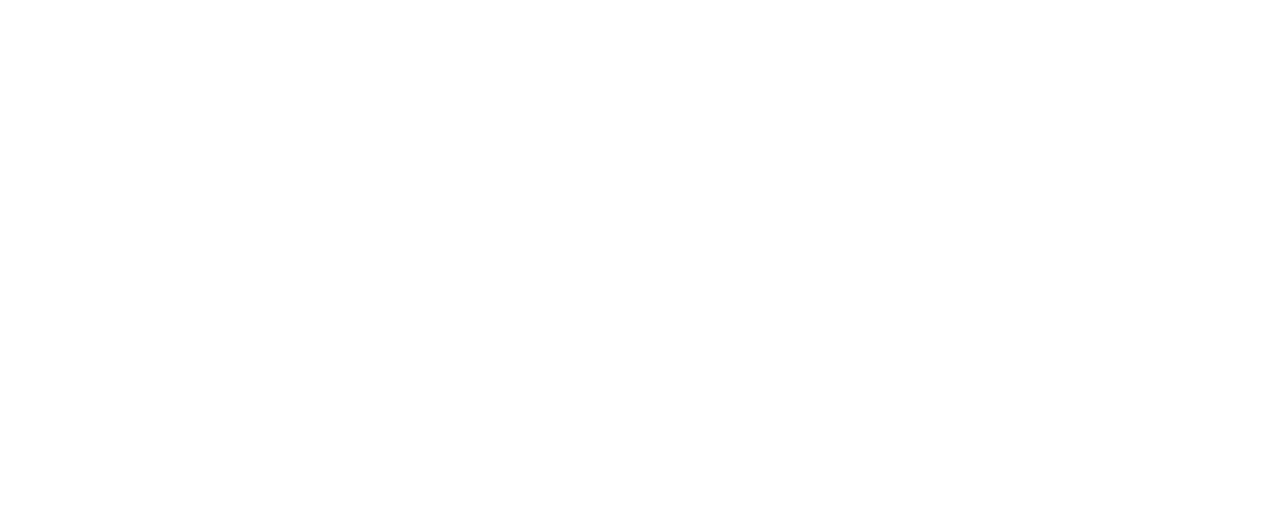
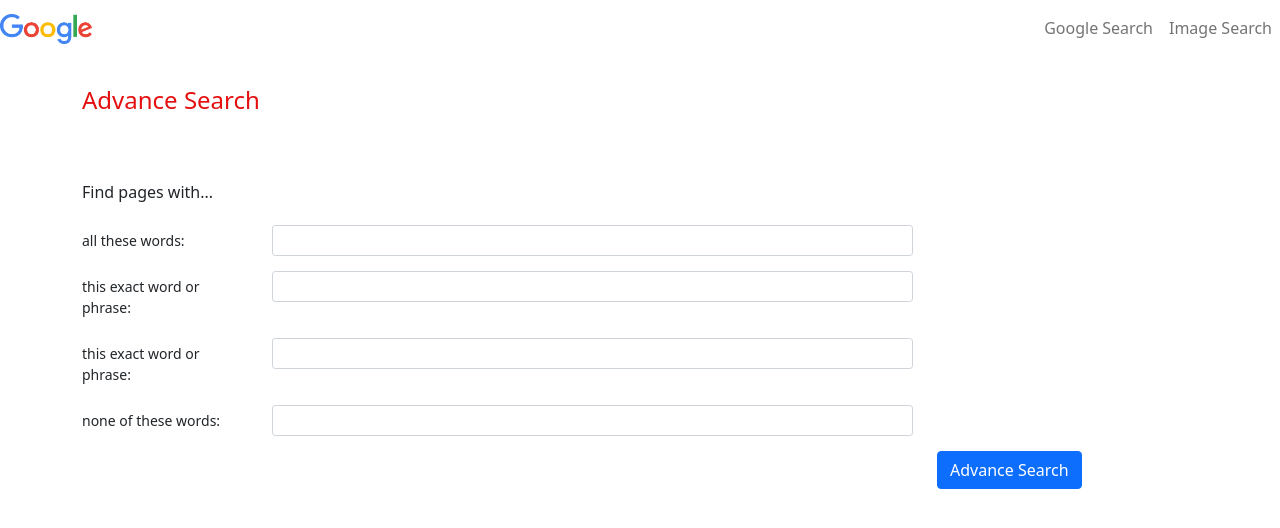
Before and after one commit to jeremydominguez001/33Pset0, a plain HTML site: page advance.html in a window 1280 px wide. Drawn offline with nearby package versions, Linux system fonts and the light colour scheme.

Commit message:
added advance search

```diff
--- a/advance.html
+++ b/advance.html
@@ -0,0 +1,88 @@
+<!doctype html>
+<html lang="en">
+<head>
+    <title>search</title>
+
+    <!-- Required meta tags -->
+    <meta charset="utf-8">
+    <meta name="viewport" content="width=device-width, initial-scale=1">
+
+    <!-- Bootstrap CSS -->
+    <link href="https://cdn.jsdelivr.net/npm/bootstrap@5.1.3/dist/css/bootstrap.min.css" rel="stylesheet" integrity="sha384-1BmE4kWBq78iYhFldvKuhfTAU6auU8tT94WrHftjDbrCEXSU1oBoqyl2QvZ6jIW3" crossorigin="anonymous">
+
+    <!-- Linking CSS -->
+    <link rel="stylesheet" href="styles.css">
+    <title>Hello, world!</title>
+</head>
+<body>
+    <nav class="navbar navbar-expand-lg navbar-light bg-light">
+        <div class="collapse navbar-collapse" id="navbarNav">
+            <ul class="navbar-nav">
+                <li class="nav-item">
+                    <a class="navbar-brand" href="index.html">
+                        <img src="images/logo.png" width="92" height="30" alt="">
+                    </a>
+                </li>
+            </ul>
+            <ul class="navbar-nav ms-auto">
+                <li class="nav-item">
+                    <a class="nav-link" href="index.html">Google Search</a>
+                </li>
+                <li class="nav-item">
+                    <a class="nav-link" href="image.html">Image Search</a>
+                </li>
+            </ul>
+        </div>
+    </nav>
+
+<div class="container">
+    <!-- Row for input & google search -->
+    <div class="row">
+        <div class="col" id="search_heading">
+            <h4>Advance Search</h4>
+        </div>
+    </div>
+    <form class="form-inline" action="https://google.com/search">
+        <div class="form-group row" id="input_rows">
+            <!-- <label for="colFormLabelSm" class="col-sm-2 col-form-label col-form-label-sm">all these words:</label> -->
+            <h6>Find pages with...</h6>
+        </div>
+        <div class="form-group row" id="input_rows">
+            <label for="colFormLabelSm" class="col-sm-2 col-form-label col-form-label-sm">all these words:</label>
+            <div class="col-sm-7">
+                <input type="text" name="as_q" class="form-control form-control-sm" id="colFormLabelSm" placeholder="">
+            </div>
+        </div>
+        <div class="form-group row" id="input_rows">
+            <label for="colFormLabelSm" class="col-sm-2 col-form-label col-form-label-sm">this exact word or phrase:</label>
+            <div class="col-sm-7">
+                <input type="text" name="as_epq" class="form-control form-control-sm" id="colFormLabelSm" placeholder="">
+            </div>
+        </div>
+        <div class="form-group row" id="input_rows">
+            <label for="colFormLabelSm" class="col-sm-2 col-form-label col-form-label-sm">this exact word or phrase:</label>
+            <div class="col-sm-7">
+                <input type="text" name="as_oq" class="form-control form-control-sm" id="colFormLabelSm" placeholder="">
+            </div>
+        </div>
+        <div class="form-group row" id="input_rows">
+            <label for="colFormLabelSm" class="col-sm-2 col-form-label col-form-label-sm">none of these words:</label>
+            <div class="col-sm-7">
+                <input type="text" name="as_eq" class="form-control form-control-sm" id="colFormLabelSm" placeholder="">
+            </div>
+        </div>
+        <div class="row">
+            <div class="col-sm-9"></div>
+            <div class="col-sm-3">
+                <input type="submit" class="btn btn-primary" value="Advance Search">
+            </div>
+        </div>
+    </form>
+
+
+</div>
+
+<!-- Option 1: Bootstrap Bundle with Popper -->
+<script src="https://cdn.jsdelivr.net/npm/bootstrap@5.1.3/dist/js/bootstrap.bundle.min.js" integrity="sha384-ka7Sk0Gln4gmtz2MlQnikT1wXgYsOg+OMhuP+IlRH9sENBO0LRn5q+8nbTov4+1p" crossorigin="anonymous"></script>
+</body>
+</html>
--- a/styles.css
+++ b/styles.css
@@ -16,7 +16,6 @@ body{
 }
 
 #input_row{
-    /* background-color: yellow; */
     height: 100px;
 }
 
@@ -31,14 +30,19 @@ body{
 }
 
 #bar_bar {
-    /* background-color: brown; */
     height: 70px;
-}
-
-#bar_column {
-    /* background-color: orange; */
 }
 
 #lucky_search{
     margin-left: 15px;
 }
+
+#search_heading{
+    color: rgb(228, 15, 15);
+    margin-top: 30px;
+    margin-bottom: 60px;
+}
+
+#input_rows{
+    margin-bottom: 15px;
+}
```
Also changed, not shown: index.html (+8 -16 lines), 1 other file.
